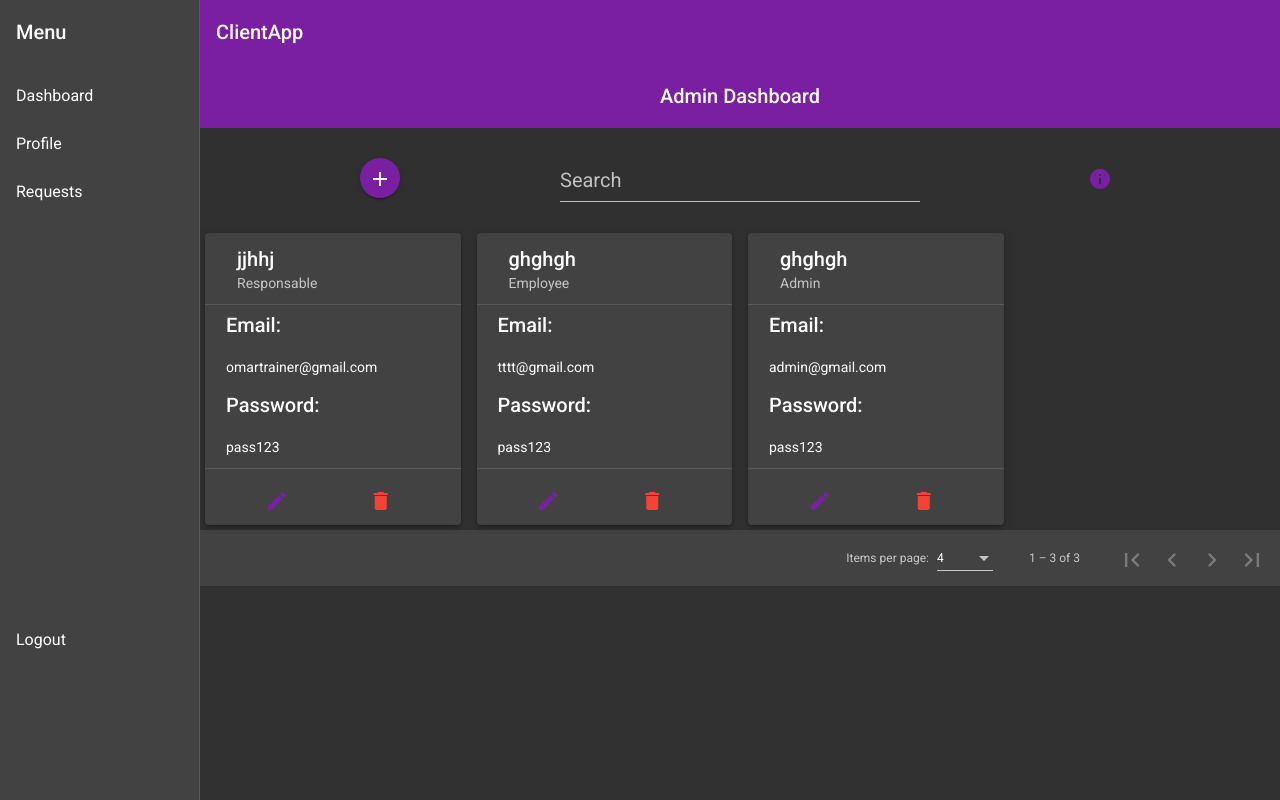
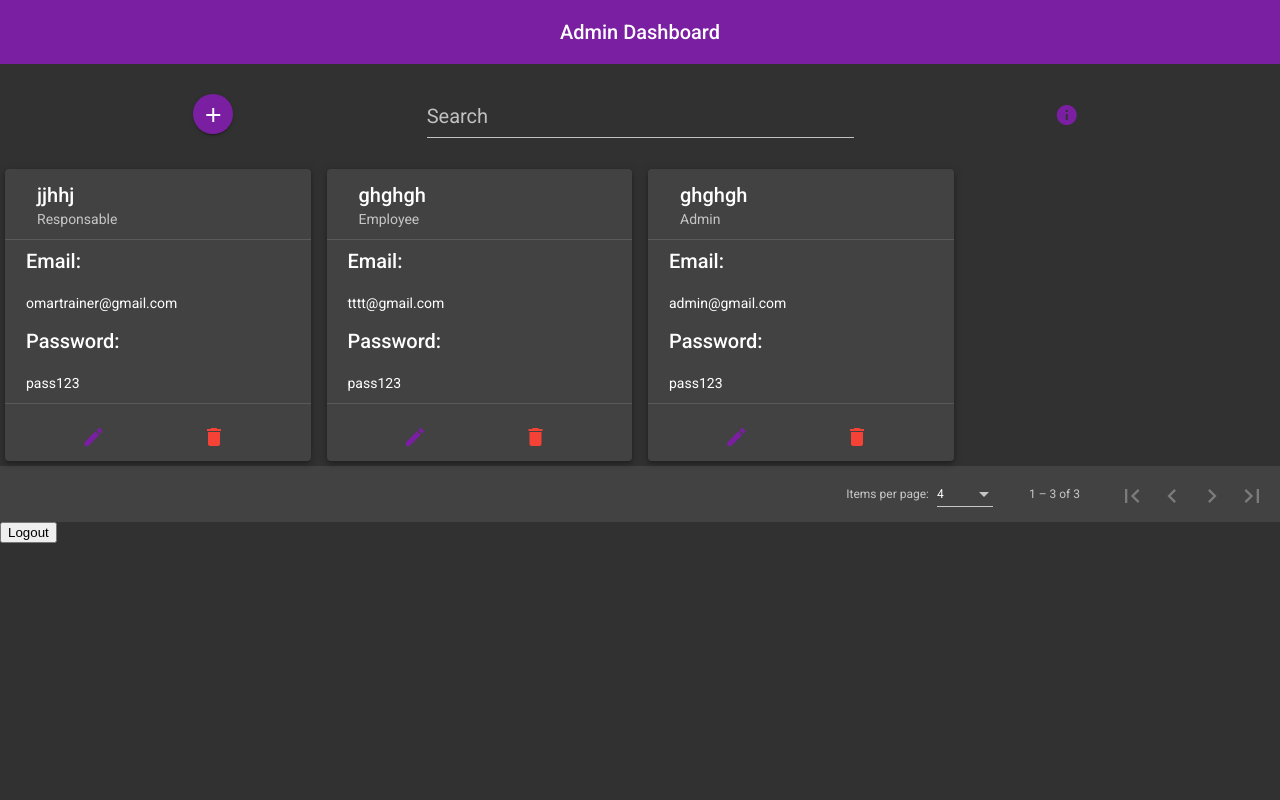
Before and after one commit to wedyor/TeamManagement, an Angular app in the folder ClientApp/: page /admin in a window 1280 px wide. Built offline with nearby package versions, Linux system fonts and the light colour scheme; data requests are answered from the project's data file; sample sign-in values are in the browser's storage.

Commit message:
important updates
logout request table

```diff
--- a/ClientApp/db.json
+++ b/ClientApp/db.json
@@ -51,7 +51,7 @@
       "id": 19,
       "description": "This is a description",
       "type": "pd",
-      "status": "refused",
+      "status": "accepted",
       "date": "1234"
     },
     {
@@ -93,6 +93,22 @@
       "type": "Fiche de presence",
       "status": "pending",
       "date": "5/14/2022"
+    },
+    {
+      "employe": "omar",
+      "id": 5,
+      "description": "this is a test",
+      "type": "Fiche de paix",
+      "status": "pending",
+      "date": "5/15/2022"
+    },
+    {
+      "employe": "omar",
+      "id": 15,
+      "description": "second test",
+      "type": "Fiche de presence",
+      "status": "pending",
+      "date": "5/15/2022"
     }
   ]
 }
--- a/ClientApp/src/app/admin/admin.component.html
+++ b/ClientApp/src/app/admin/admin.component.html
@@ -69,3 +69,4 @@
   </div>
   <mat-paginator [length]="resultsLength" [pageSize]="4" [showFirstLastButtons]="true" [pageSizeOptions]="[4,8,12,16]">
   </mat-paginator>
+  <button (click)="onlogout()">Logout</button>
--- a/ClientApp/src/app/admin/admin.component.ts
+++ b/ClientApp/src/app/admin/admin.component.ts
@@ -7,10 +7,10 @@ import { BehaviorSubject, Observable } from 'rxjs';
 import {Users} from '../models/Users.model'
 import { AdminService } from '../services/admin.service';
 import { VERSION } from '@angular/core';
-
 import { DeleteComponent } from '../Dialog/delete/delete.component';
 import { EditComponent } from '../Dialog/edit/edit.component';
 import { AddComponent } from '../Dialog/add/add.component';
+import { AuthService } from '../auth/auth.service';
 
 @Component({
   selector: 'app-admin',
@@ -28,7 +28,7 @@ export class AdminComponent implements OnInit {
     angularVersion = VERSION.full;
     users: any;
 
-  constructor(private adminservice: AdminService,
+  constructor(private adminservice: AdminService, private authservice: AuthService,
     private dialog: MatDialog,
     private ref: ChangeDetectorRef) { }
 
@@ -96,5 +96,8 @@ export class AdminComponent implements OnInit {
 
     console.log(User.id + ' From parent component');
   }
+  onlogout(){
+    this.authservice.logout();
+  }
 
 }
--- a/ClientApp/src/app/app-root/app.component.html
+++ b/ClientApp/src/app/app-root/app.component.html
@@ -4,7 +4,7 @@
 
 
 <main>
-  <app-nav *ngIf="this.a == 'true'"></app-nav>
+  <app-nav *ngIf="this.a == 'true' && this.b=='Admin'"></app-nav>
   <router-outlet></router-outlet>
 </main>
 </body>
--- a/ClientApp/src/app/app-root/app.component.ts
+++ b/ClientApp/src/app/app-root/app.component.ts
@@ -8,7 +8,9 @@ import { Component, OnInit } from '@angular/core';
 export class AppComponent implements OnInit{
   title = 'ClientApp';
   a : any ;
+  b : any ;
    ngOnInit(): void {
        this.a = localStorage.getItem('isAuth');
+       this.b = localStorage.getItem('role');
    }
 }
--- a/ClientApp/src/app/app-routing.module.ts
+++ b/ClientApp/src/app/app-routing.module.ts
@@ -11,7 +11,7 @@ import { RequestsComponent } from './requests/requests.component';
 const routes: Routes = [
   { path: '' , component: LoginComponent},
   { path: 'profile', component: ProfileComponent, canActivate : [AuthGuard]  },
-  { path: 'dashboard', component: DashComponent, canActivate : [AuthGuard] },
+  // { path: 'dashboard', component: DashComponent, canActivate : [AuthGuard] },
   { path: 'admin', component: AdminComponent , canActivate : [AuthGuard] },
   { path: 'requests', component: RequestsComponent, canActivate : [AuthGuard]  },
   { path: 'newReq', component: NewReqComponent, canActivate : [AuthGuard]  },
--- a/ClientApp/src/app/nav/nav.component.html
+++ b/ClientApp/src/app/nav/nav.component.html
@@ -3,15 +3,15 @@
       [attr.role]="(isHandset$ | async) ? 'dialog' : 'navigation'"
       [mode]="(isHandset$ | async) ? 'over' : 'side'"
       [opened]="(isHandset$ | async) === false"  >
-    <mat-toolbar  *ngIf="this.isAuth == 'true'">Menu</mat-toolbar>
-    <mat-nav-list  *ngIf="this.isAuth == 'true'">
+    <mat-toolbar  *ngIf="this.isAuth == 'true' && this.b=='Admin'">Menu</mat-toolbar>
+    <mat-nav-list  *ngIf="this.isAuth == 'true' && this.b=='Admin'">
       <a *ngFor="let item of menuItems" mat-list-item [routerLink]="'/'+item"> {{item | titlecase}} </a>
       <a mat-list-item *ngIf="this.isAuth == 'true'" class="logout" (click)="logout()">Logout</a>
       <a mat-list-item *ngIf="this.isAuth == 'false'" class="login" routerLink="/">Login</a>
     </mat-nav-list>
   </mat-sidenav>
   <mat-sidenav-content>
-    <mat-toolbar color="primary" *ngIf="this.isAuth == 'true'">
+    <mat-toolbar color="primary" *ngIf="this.isAuth == 'true' && this.b=='Admin'">
       <button
         type="button"
         aria-label="Toggle sidenav"
--- a/ClientApp/src/app/nav/nav.component.ts
+++ b/ClientApp/src/app/nav/nav.component.ts
@@ -11,6 +11,7 @@ import { AuthService } from '../auth/auth.service';
 })
 export class NavComponent implements OnInit{
   isAuth : any;
+  b: any;
   menuItems = ['dashboard', 'profile', 'requests'];
   isHandset$: Observable<boolean> = this.breakpointObserver.observe(Breakpoints.Handset)
     .pipe(
@@ -21,6 +22,7 @@ export class NavComponent implements OnInit{
   constructor(private breakpointObserver: BreakpointObserver, private AuthService:AuthService) {}
   ngOnInit(): void {
       this.isAuth = localStorage.getItem('isAuth');
+      this.b = localStorage.getItem('role');
       console.log(this.isAuth)
   }
 
--- a/ClientApp/src/app/requests/requests.component.html
+++ b/ClientApp/src/app/requests/requests.component.html
@@ -1,6 +1,6 @@
 <!--dash.component.html-->
 
-<button mat-button routerLink="/newReq" class="butt"> Create Request </button>
+<button mat-button routerLink="/newReq" class="butt" *ngIf="this.role=='Employee'"> Create Request </button>
 <div class="grid-container">
   <div class="mat-elevation-z8 small-table">
     <table mat-table  [dataSource]="this.a" class="full-width-table" matSort aria-label="Elements">
--- a/ClientApp/src/app/requests/requests.component.ts
+++ b/ClientApp/src/app/requests/requests.component.ts
@@ -12,7 +12,7 @@ export class RequestsComponent implements OnInit {
   a: any;
   b: any;
   role : any;
-  displayedColumns: string[] = ['id','Description', 'Type', 'Status','Date'];
+  displayedColumns: string[] = ['id'];
 
   constructor(private EmployeeService:EmployeeService, private ResponsableService:ResponsableService ) { }
 
@@ -21,10 +21,12 @@ export class RequestsComponent implements OnInit {
    this.role = localStorage.getItem('role');
    if(this.role == 'Responsable'){
     this.getRequests();
-     this.displayedColumns.push('Employe');
-     this.displayedColumns.push('Accept');
+     this.displayedColumns.push('Employe','Description', 'Type', 'Status','Date','Accept');
+
+
    }else if (this.role =='Employee'){
       this.getEmployeReq();
+      this.displayedColumns.push('Description', 'Type', 'Status','Date');
    }
   }
 
--- a/ClientApp/src/app/services/employee.service.ts
+++ b/ClientApp/src/app/services/employee.service.ts
@@ -64,7 +64,7 @@ export class EmployeeService {
   let now = new Date();
     let req = {
       employe: a,
-      id: 1,
+      id: 15,
       description: description,
       type: this.fileType,
       status: "pending",
@@ -73,7 +73,7 @@ export class EmployeeService {
 
 console.log(req);
 await this.http.post('http://localhost:3000/requests',req).toPromise();
-
+    window.location.reload();
   }
  async getUser(){
   let userId = localStorage.getItem('userId');
```
